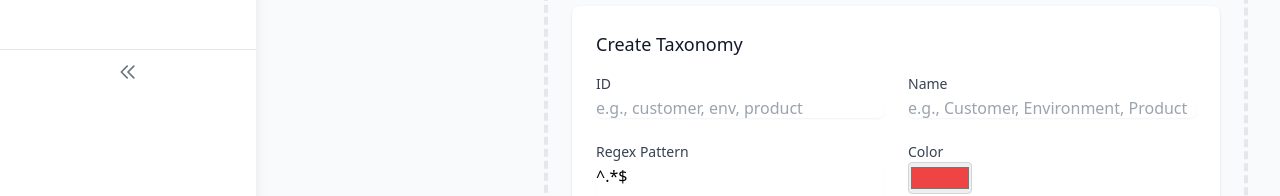
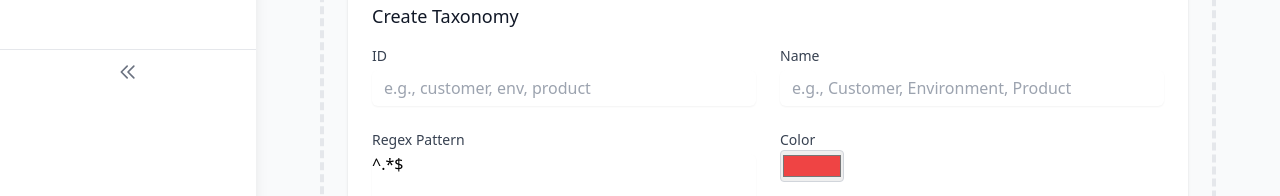
Before and after one commit to davidecavestro/dt-xtras, a Vue app in the folder frontend/: page /taxonomy-builder in a window 1280 px wide. Shown: the part 706-902 px from the top of the page. Built offline with nearby package versions, Linux system fonts and the light colour scheme; no server answers; sample sign-in values are in the browser's storage; what cytoscape-dagre would draw is missing.

Commit message:
chore: cosmetic changes

```diff
--- a/frontend/src/App.vue
+++ b/frontend/src/App.vue
@@ -205,7 +205,7 @@
     ></div>
 
     <!-- Main Content -->
-    <div :class="['flex-1 transition-all duration-300 ease-in-out z-10', $route.path !== '/login' && sidebarOpen ? 'lg:ml-64' : $route.path !== '/login' && !sidebarOpen ? 'lg:ml-16' : 'lg:ml-0']">
+    <div :class="['flex-1 transition-all duration-300 ease-in-out z-10', $route.path !== '/login' && screenWidth >= 1024 && sidebarOpen ? 'lg:ml-64' : $route.path !== '/login' && screenWidth >= 1024 && !sidebarOpen ? 'lg:ml-16' : '']">
       <!-- Mobile Header -->
       <header v-if="$route.path !== '/login'" class="lg:hidden bg-white dark:bg-gray-800 shadow-sm border-b border-gray-200 dark:border-gray-700">
         <div class="flex items-center justify-between h-16 px-4">
--- a/frontend/src/components/TaxonomyEditor.vue
+++ b/frontend/src/components/TaxonomyEditor.vue
@@ -1,5 +1,5 @@
 <template>
-  <div class="px-4 py-6 sm:px-0">
+  <div class="px-4 py-6 sm:px-0 lg:px-8">
     <div class="border-4 border-dashed border-gray-200 dark:border-gray-700 rounded-lg p-6">
       <div class="flex justify-between items-center mb-6">
         <h2 class="text-2xl font-bold text-gray-900 dark:text-white">Taxonomy Builder</h2>
@@ -12,7 +12,7 @@
         </button>
       </div>
 
-      <div class="grid grid-cols-1 md:grid-cols-2 bg-white dark:bg-gray-800 shadow rounded-lg p-1">
+      <div class="grid grid-cols-1 lg:grid-cols-2 bg-white dark:bg-gray-800 shadow rounded-lg p-1">
         <!-- Taxonomy Graph Visualization -->
         <div class="bg-white dark:bg-gray-800 shadow rounded-lg p-6 mb-6">
           <div class="flex justify-between items-center mb-4">
@@ -72,18 +72,18 @@
                     </div>
                   </div>
                 </div>
-                <div class="flex space-x-2">
+                <div class="flex flex-col space-y-2">
                   <button
                     @click="editTaxonomy(taxonomy)"
-                    class="text-blue-600 dark:text-blue-400 hover:text-blue-900 dark:hover:text-blue-300"
+                    class="px-3 py-1 bg-blue-600 text-white text-sm rounded-md hover:bg-blue-700 inline-flex items-center gap-1"
                   >
-                    <Edit2 class="w-4 h-4" />
+                    <Edit2 class="w-4 h-4" /> Edit
                   </button>
                   <button
                     @click="deleteTaxonomy(taxonomy.id)"
-                    class="text-red-600 dark:text-red-400 hover:text-red-900 dark:hover:text-red-300"
+                    class="px-3 py-1 bg-red-600 text-white text-sm rounded-md hover:bg-red-700 inline-flex items-center gap-1"
                   >
-                    <Trash2 class="w-4 h-4" />
+                    <Trash2 class="w-4 h-4" /> Remove
                   </button>
                 </div>
               </div>
@@ -119,6 +119,7 @@
                     ? 'border-gray-200 dark:border-gray-600 bg-gray-50 dark:bg-gray-700 text-gray-500 dark:text-gray-400 cursor-not-allowed'
                     : 'border-gray-300 dark:border-gray-600 dark:bg-gray-700'
                 ]"
+                class="px-3 py-2"
                 placeholder="e.g., customer, env, product"
               />
             </div>
@@ -130,7 +131,7 @@
             <input
               v-model="editingTaxonomy.name"
               type="text"
-              class="mt-1 block w-full rounded-md shadow-sm focus:ring-blue-500 focus:border-blue-500 sm:text-sm dark:text-white"
+              class="mt-1 block w-full rounded-md shadow-sm focus:ring-blue-500 focus:border-blue-500 sm:text-sm dark:bg-gray-700 dark:text-white px-3 py-2"
               placeholder="e.g., Customer, Environment, Product"
             />
           </div>
@@ -180,7 +181,7 @@
                     <input
                       v-model="relation.group"
                       type="text"
-                      class="mt-1 block w-full border-gray-300 dark:border-gray-600 dark:bg-gray-700 rounded-md shadow-sm focus:ring-blue-500 focus:border-blue-500 sm:text-sm dark:text-white"
+                      class="mt-1 block w-full border-gray-300 dark:border-gray-600 dark:bg-gray-700 rounded-md shadow-sm focus:ring-blue-500 focus:border-blue-500 sm:text-sm dark:text-white px-3 py-2"
                       placeholder="e.g., customer"
                     />
                   </div>
@@ -189,7 +190,7 @@
                     <input
                       v-model="relation.targets"
                       type="text"
-                      class="mt-1 block w-full border-gray-300 dark:border-gray-600 dark:bg-gray-700 rounded-md shadow-sm focus:ring-blue-500 focus:border-blue-500 sm:text-sm dark:text-white"
+                      class="mt-1 block w-full border-gray-300 dark:border-gray-600 dark:bg-gray-700 rounded-md shadow-sm focus:ring-blue-500 focus:border-blue-500 sm:text-sm dark:text-white px-3 py-2"
                       placeholder="e.g., customer"
                     />
                   </div>
@@ -348,6 +349,7 @@ const draggedIndex = ref(null)
     const editTaxonomy = (taxonomy) => {
       editingTaxonomy.value = {
         ...taxonomy,
+        color: taxonomy.color || '#ef4444', // Ensure color always exists
         relations: taxonomy.relations || []
       }
       testTags.value = ''
```
Also changed, not shown: 1 other file (tests, documents, lock files or other folders).
